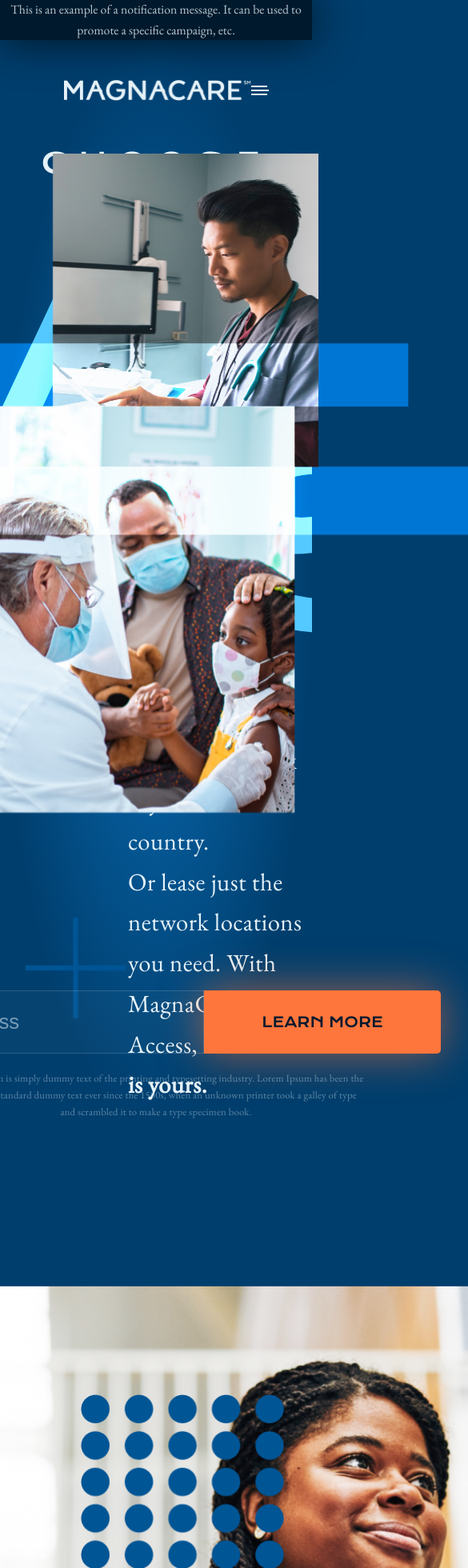
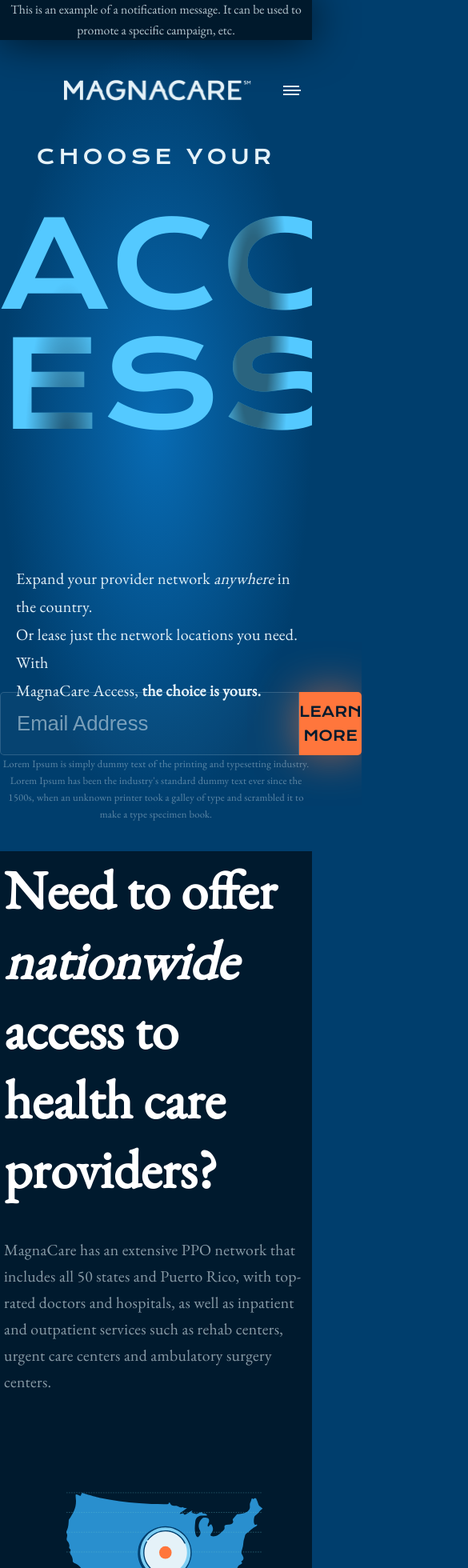
Before and after one commit to iperun23/magnacare, a Next.js app: page / in a window 390 px wide. Shown: the top 1960 px of the page at 80% size, 585 px wide, since content can reach past the window. Built offline with nearby package versions, Linux system fonts and the light colour scheme.

Commit message:
mobile updates

```diff
--- a/styles/globals.css
+++ b/styles/globals.css
@@ -109,6 +109,7 @@
 @media (max-width: 768px) {
   .navbar_menu-icon {
     height: 12px;
+    padding: 0 40px;
   }
 
   .navbar_line {
@@ -217,6 +218,41 @@
 }
 
 
+@media (max-width: 768px) {
+  .hero_ess-overlay, .hero_acc-overlay, .hero_bottom-left-image, .hero_top-right-image {
+    display:none;
+  }
+
+    .hero_choose-text {
+      font-size: 25px;
+      line-height: 40px;
+      letter-spacing: 0.2em;
+    }
+
+  .hero_access-text {
+    font-size: 200px;
+    line-height: 100%;
+    height: 400px;
+  }
+
+    .hero_expand-text {
+      font-size: 20px;
+      line-height: 35px;
+      padding: 20px 0px 0px 20px;
+    }
+
+}
+
+@media (max-width: 600px) {
+
+  .hero_access-text {
+    font-size: 150px;
+  }
+
+
+}
+
+
 
 /* EmailContainer component */
 
@@ -295,6 +331,26 @@
   color: #e5f2f8;
   opacity: 0.4;
   font-family: "EB Garamond", serif;
+}
+
+
+@media (max-width: 768px) {
+.email_absolute_image {
+  display: none;
+}
+
+.email_container {
+margin-top: 25px;
+}
+.email_input_container {
+  width: 100%;
+  margin: 0 auto;
+}
+
+  .email_paragraph {
+    width: 100%;
+  }
+
 }
 
 /* DetailsContainer component */
@@ -397,6 +453,44 @@
   z-index: 10;
 }
 
+@media (max-width: 768px) {
+  .details_container {
+      margin-top: 50px;
+    }
+
+  .details_right_image {
+      display: none;
+    }
+
+  .details_left_image {
+    display: none;
+  }
+
+    .details_second_container {
+      padding: 5px;
+      margin-top: 0;
+    }
+
+        .details_text-and-svg_container {
+
+          flex-direction: column;
+        }
+  .details_second_container h2 {
+    width: 100%;
+  }
+    .details_text-and-svg_container p {
+          width: 100%;
+    }
+
+  .details_contact-us {
+    margin-bottom: 10px;
+      }
+
+  .details_main_container {
+    padding-bottom: 0;
+    }
+}
+
 
 /* Animation for pictures */
 
```
